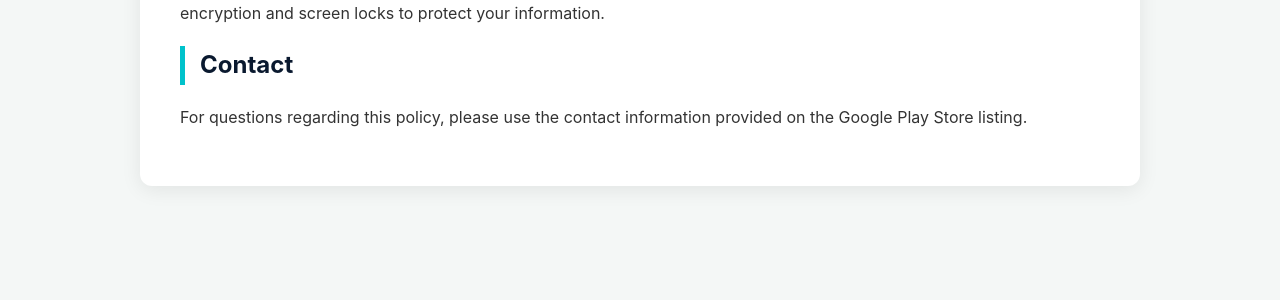
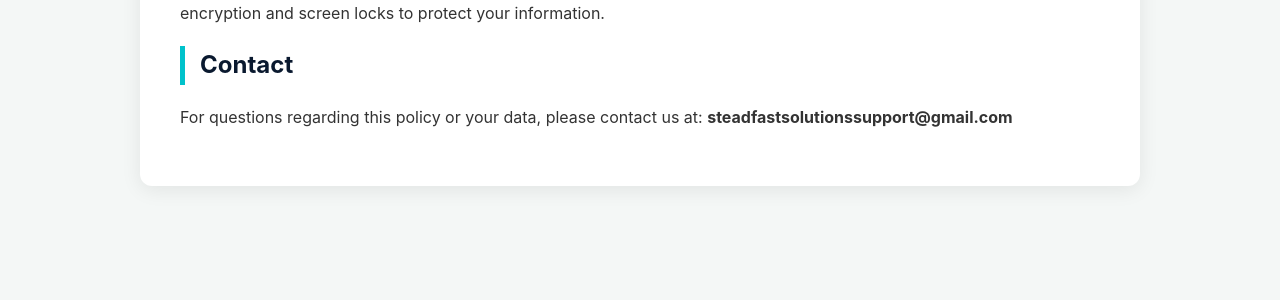
Before and after one commit to Steadfast-Solutions/Steadfast-Solutions.github.io, a Jekyll site: the page built from privacy.html, in a window 1280 px wide and 1199 px high. Shown: the part 804-1104 px from the top of the window. Built offline with Jekyll 4.4.1, drawn with Linux system fonts in a browser that asks for light colours.

Commit message:
Update privacy.html

```diff
--- a/privacy.html
+++ b/privacy.html
@@ -25,6 +25,6 @@ title: Privacy Policy
         <p>Since data is stored locally, its security depends on your device's security settings. It is recommended to use device encryption and screen locks to protect your information.</p>
 
         <h2>Contact</h2>
-        <p>For questions regarding this policy, please use the contact information provided on the Google Play Store listing.</p>
+        <p>For questions regarding this policy or your data, please contact us at: <strong>{{ site.email }}</strong></p>
     </section>
 </div>
```
